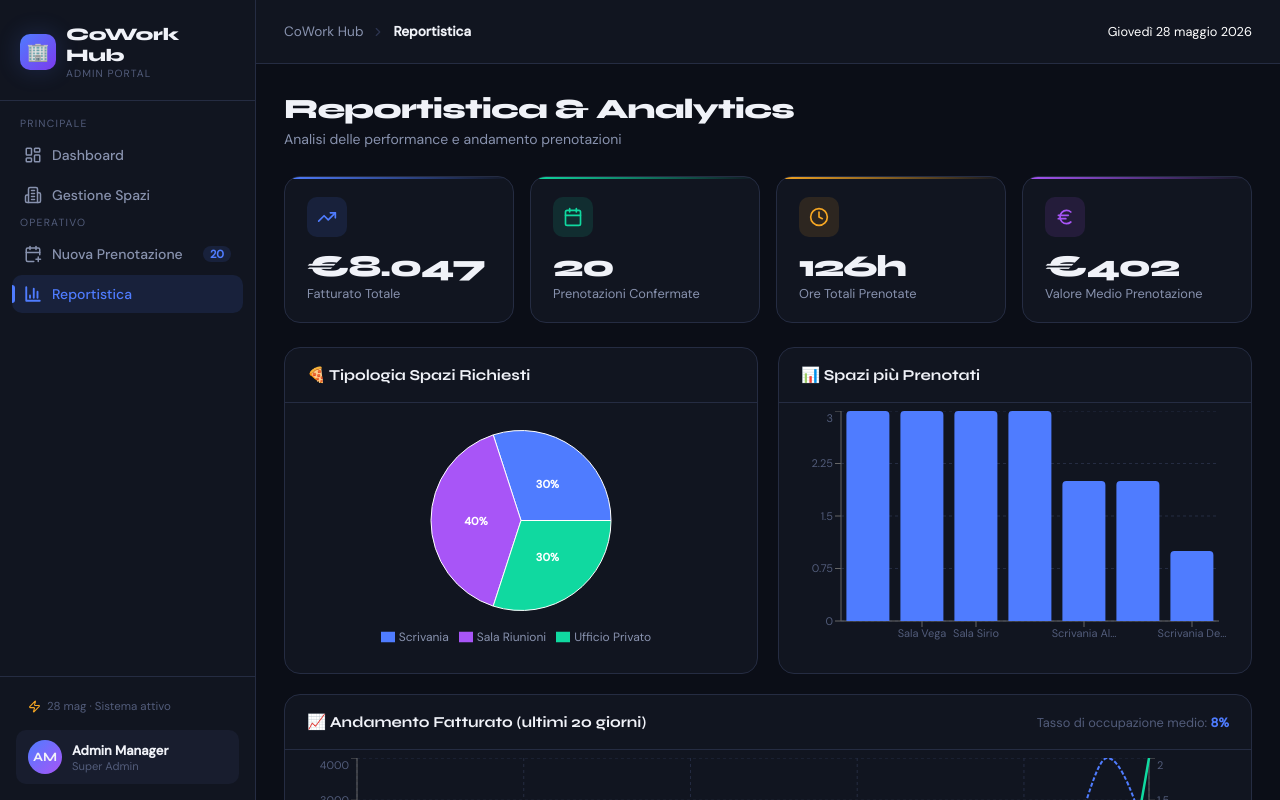
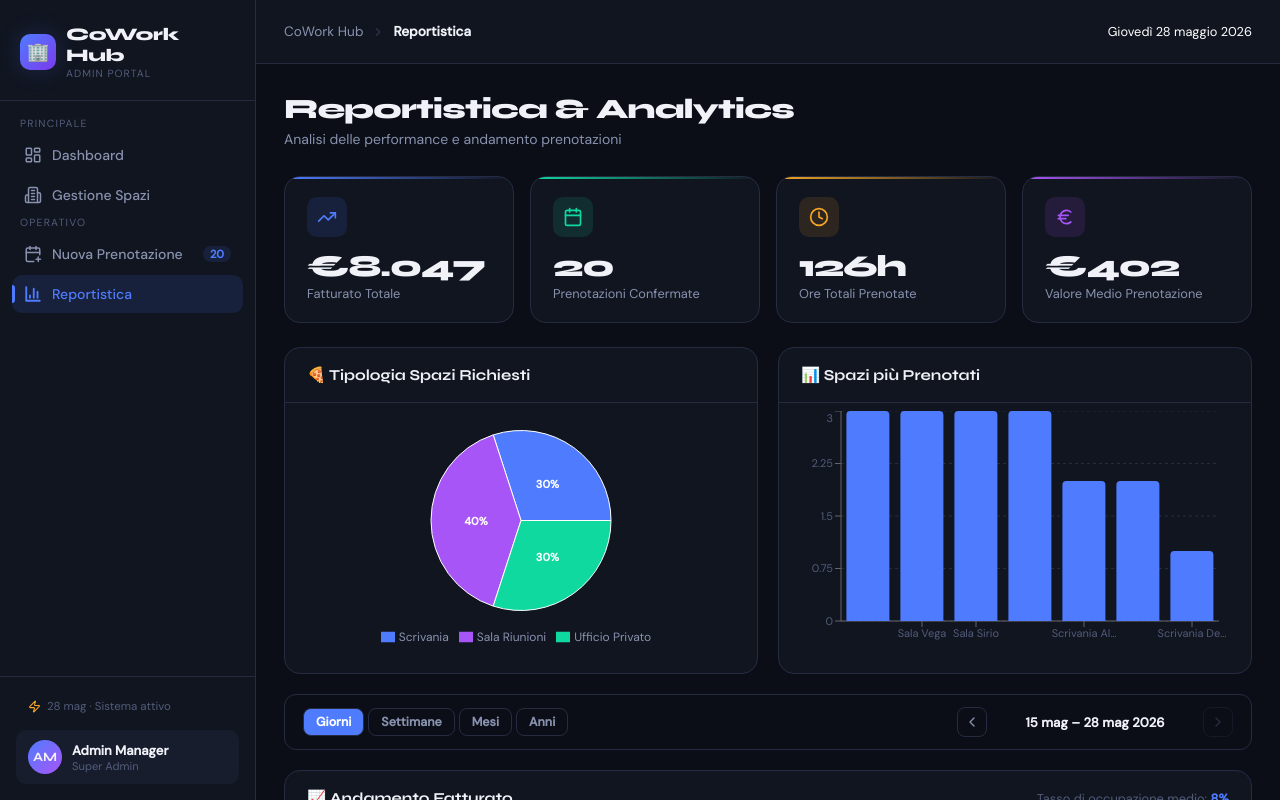
Before and after one commit to NicoMaker/Simulazione_Esame_FrontEnd, a React (Create React App) app: page / in a window 1280 px wide. Both pictures are taken after a click on the button "Vedi tutte". Shown: the top 800 px of the page. Built offline with nearby package versions, Linux system fonts and the light colour scheme.

Commit message:
sistemazione

```diff
--- a/src/components/ReportsDashboard.js
+++ b/src/components/ReportsDashboard.js
@@ -16,7 +16,7 @@ import {
   Legend,
   ResponsiveContainer,
 } from "recharts";
-import { TrendingUp, Calendar, Clock, Euro, Search, X } from "lucide-react";
+import { TrendingUp, Calendar, Clock, Euro, Search, X, ChevronLeft, ChevronRight } from "lucide-react";
 
 const COLORS_PIE = ["#4f7cff", "#a855f7", "#10d9a0"];
 
@@ -41,15 +41,7 @@ function CustomTooltip({ active, payload, label }) {
   );
 }
 
-function PieLabel({
-  cx,
-  cy,
-  midAngle,
-  innerRadius,
-  outerRadius,
-  percent,
-  name,
-}) {
+function PieLabel({ cx, cy, midAngle, innerRadius, outerRadius, percent }) {
   const RADIAN = Math.PI / 180;
   const radius = innerRadius + (outerRadius - innerRadius) * 0.5;
   const x = cx + radius * Math.cos(-midAngle * RADIAN);
@@ -69,11 +61,151 @@ function PieLabel({
   ) : null;
 }
 
+// ─── Time Navigation Controls ───────────────────────────────────────────────
+function TimeNav({ mode, setMode, offset, setOffset }) {
+  const modes = [
+    { id: "days", label: "Giorni" },
+    { id: "weeks", label: "Settimane" },
+    { id: "months", label: "Mesi" },
+    { id: "years", label: "Anni" },
+  ];
+
+  const getPeriodLabel = () => {
+    const now = new Date();
+    if (mode === "days") {
+      const start = new Date(now);
+      start.setDate(now.getDate() - (offset + 1) * 14 + 1);
+      const end = new Date(now);
+      end.setDate(now.getDate() - offset * 14);
+      return `${start.toLocaleDateString("it-IT", { day: "2-digit", month: "short" })} – ${end.toLocaleDateString("it-IT", { day: "2-digit", month: "short", year: "numeric" })}`;
+    }
+    if (mode === "weeks") {
+      const weekStart = new Date(now);
+      weekStart.setDate(now.getDate() - now.getDay() + 1 - offset * 7 * 4);
+      const weekEnd = new Date(weekStart);
+      weekEnd.setDate(weekStart.getDate() + 27);
+      return `${weekStart.toLocaleDateString("it-IT", { day: "2-digit", month: "short" })} – ${weekEnd.toLocaleDateString("it-IT", { day: "2-digit", month: "short", year: "numeric" })}`;
+    }
+    if (mode === "months") {
+      const d = new Date(now.getFullYear(), now.getMonth() - offset * 6, 1);
+      const end = new Date(now.getFullYear(), now.getMonth() - offset * 6 + 5, 1);
+      return `${d.toLocaleDateString("it-IT", { month: "long", year: "numeric" })} – ${end.toLocaleDateString("it-IT", { month: "long", year: "numeric" })}`;
+    }
+    if (mode === "years") {
+      const year = now.getFullYear() - offset;
+      return `Anno ${year}`;
+    }
+  };
+
+  return (
+    <div style={{
+      display: "flex",
+      alignItems: "center",
+      gap: 12,
+      flexWrap: "wrap",
+      marginBottom: 20,
+      padding: "12px 18px",
+      background: "var(--surface-2, var(--bg-secondary))",
+      borderRadius: 12,
+      border: "1px solid var(--border)",
+    }}>
+      {/* Mode selector */}
+      <div style={{ display: "flex", gap: 4 }}>
+        {modes.map((m) => (
+          <button
+            key={m.id}
+            onClick={() => { setMode(m.id); setOffset(0); }}
+            style={{
+              padding: "5px 12px",
+              borderRadius: 8,
+              border: "1px solid var(--border)",
+              background: mode === m.id ? "var(--accent)" : "transparent",
+              color: mode === m.id ? "#fff" : "var(--text-secondary)",
+              fontSize: "0.78rem",
+              fontWeight: 600,
+              cursor: "pointer",
+              transition: "all 0.15s",
+            }}
+          >
+            {m.label}
+          </button>
+        ))}
+      </div>
+
+      {/* Navigation arrows + label */}
+      <div style={{ display: "flex", alignItems: "center", gap: 8, marginLeft: "auto" }}>
+        <button
+          onClick={() => setOffset((o) => o + 1)}
+          style={{
+            width: 30, height: 30,
+            borderRadius: 8,
+            border: "1px solid var(--border)",
+            background: "transparent",
+            color: "var(--text-secondary)",
+            cursor: "pointer",
+            display: "flex", alignItems: "center", justifyContent: "center",
+          }}
+          title="Periodo precedente"
+        >
+          <ChevronLeft size={16} />
+        </button>
+        <span style={{
+          fontSize: "0.82rem",
+          fontWeight: 600,
+          color: "var(--text-primary, var(--text))",
+          minWidth: 200,
+          textAlign: "center",
+        }}>
+          {getPeriodLabel()}
+        </span>
+        <button
+          onClick={() => setOffset((o) => Math.max(0, o - 1))}
+          disabled={offset === 0}
+          style={{
+            width: 30, height: 30,
+            borderRadius: 8,
+            border: "1px solid var(--border)",
+            background: "transparent",
+            color: offset === 0 ? "var(--text-muted)" : "var(--text-secondary)",
+            cursor: offset === 0 ? "not-allowed" : "pointer",
+            opacity: offset === 0 ? 0.4 : 1,
+            display: "flex", alignItems: "center", justifyContent: "center",
+          }}
+          title="Periodo successivo"
+        >
+          <ChevronRight size={16} />
+        </button>
+        {offset > 0 && (
+          <button
+            onClick={() => setOffset(0)}
+            style={{
+              padding: "4px 10px",
+              borderRadius: 8,
+              border: "1px solid var(--accent)",
+              background: "transparent",
+              color: "var(--accent)",
+              fontSize: "0.75rem",
+              fontWeight: 600,
+              cursor: "pointer",
+            }}
+          >
+            Oggi
+          </button>
+        )}
+      </div>
+    </div>
+  );
+}
+
 export default function ReportsDashboard() {
   const { bookings, spaces } = useApp();
   const [search, setSearch] = useState("");
   const [typeFilter, setTypeFilter] = useState("all");
   const [cancelledFilter, setCancelledFilter] = useState(false);
+
+  // Time navigation state
+  const [chartMode, setChartMode] = useState("days"); // days | weeks | months | years
+  const [chartOffset, setChartOffset] = useState(0);
 
   const confirmed = bookings.filter((b) => b.status === "confirmed");
 
@@ -103,43 +235,96 @@ export default function ReportsDashboard() {
     .sort((a, b) => b.prenotazioni - a.prenotazioni)
     .slice(0, 7);
 
-  // ─── Line: revenue over time (last 20 days) ───
-  const last20 = Array.from({ length: 20 }, (_, i) => {
-    const d = new Date();
-    d.setDate(d.getDate() - (19 - i));
-    const key = d.toLocaleDateString("it-IT", {
-      day: "2-digit",
-      month: "2-digit",
-    });
+  // ─── Dynamic chart data based on mode + offset ───
+  const now = new Date();
+
+  const trendData = (() => {
+    if (chartMode === "days") {
+      // 14 days window, offset shifts by 14 days
+      return Array.from({ length: 14 }, (_, i) => {
+        const d = new Date(now);
+        d.setDate(now.getDate() - chartOffset * 14 - (13 - i));
+        const key = d.toLocaleDateString("it-IT", { day: "2-digit", month: "2-digit" });
         const dayBookings = confirmed.filter((b) => {
           const bd = new Date(b.date);
           return bd.toDateString() === d.toDateString();
         });
         return {
-      giorno: key,
+          label: key,
           Fatturato: dayBookings.reduce((s, b) => s + b.totalCost, 0),
           Prenotazioni: dayBookings.length,
         };
       });
+    }
 
-  // ─── Bar: weekly comparison ───
-  const weeklyRevenue = Array.from({ length: 4 }, (_, w) => {
-    const weekLabel = `Settimana ${4 - w}`;
-    const start = 7 * (w + 1);
-    const end = 7 * w;
+    if (chartMode === "weeks") {
+      // 8 weeks window, offset shifts by 8 weeks
+      return Array.from({ length: 8 }, (_, i) => {
+        const weekIdx = chartOffset * 8 + (7 - i);
+        const weekStart = new Date(now);
+        weekStart.setDate(now.getDate() - weekStart.getDay() + 1 - weekIdx * 7);
+        weekStart.setHours(0, 0, 0, 0);
+        const weekEnd = new Date(weekStart);
+        weekEnd.setDate(weekStart.getDate() + 6);
+        weekEnd.setHours(23, 59, 59, 999);
+
         const weekBookings = confirmed.filter((b) => {
-      const daysAgo = (Date.now() - new Date(b.date).getTime()) / 86400000;
-      return daysAgo >= end && daysAgo < start;
+          const bd = new Date(b.date);
+          return bd >= weekStart && bd <= weekEnd;
         });
+        const label = `${weekStart.toLocaleDateString("it-IT", { day: "2-digit", month: "2-digit" })}`;
         return {
-      settimana: weekLabel,
+          label,
           Fatturato: weekBookings.reduce((s, b) => s + b.totalCost, 0),
           Prenotazioni: weekBookings.length,
         };
-  }).reverse();
+      });
+    }
+
+    if (chartMode === "months") {
+      // 6 months window, offset shifts by 6 months
+      return Array.from({ length: 6 }, (_, i) => {
+        const monthOffset = chartOffset * 6 + (5 - i);
+        const d = new Date(now.getFullYear(), now.getMonth() - monthOffset, 1);
+        const nextM = new Date(now.getFullYear(), now.getMonth() - monthOffset + 1, 1);
+
+        const monthBookings = confirmed.filter((b) => {
+          const bd = new Date(b.date);
+          return bd >= d && bd < nextM;
+        });
+        const label = d.toLocaleDateString("it-IT", { month: "short", year: "2-digit" });
+        return {
+          label,
+          Fatturato: monthBookings.reduce((s, b) => s + b.totalCost, 0),
+          Prenotazioni: monthBookings.length,
+        };
+      });
+    }
+
+    if (chartMode === "years") {
+      // 3 years window, offset shifts by 1 year at a time, shown as months
+      const year = now.getFullYear() - chartOffset;
+      return Array.from({ length: 12 }, (_, i) => {
+        const d = new Date(year, i, 1);
+        const nextM = new Date(year, i + 1, 1);
+        const monthBookings = confirmed.filter((b) => {
+          const bd = new Date(b.date);
+          return bd >= d && bd < nextM;
+        });
+        const label = d.toLocaleDateString("it-IT", { month: "short" });
+        return {
+          label,
+          Fatturato: monthBookings.reduce((s, b) => s + b.totalCost, 0),
+          Prenotazioni: monthBookings.length,
+        };
+      });
+    }
+
+    return [];
+  })();
 
   // ─── Occupancy rate ───
-  const totalSlots = spaces.length * 20; // theoretical
+  const totalSlots = spaces.length * 20;
   const occupancyRate = Math.round((confirmed.length / totalSlots) * 100);
 
   // ─── Filtered table ───
@@ -157,6 +342,8 @@ export default function ReportsDashboard() {
       return true;
     })
     .sort((a, b) => new Date(b.createdAt) - new Date(a.createdAt));
+
+  const xInterval = chartMode === "years" ? 0 : chartMode === "months" ? 0 : chartMode === "weeks" ? 0 : 1;
 
   return (
     <div>
@@ -227,9 +414,7 @@ export default function ReportsDashboard() {
                 <Tooltip content={<CustomTooltip />} />
                 <Legend
                   formatter={(v) => (
-                    <span
-                      style={{ color: "var(--text-secondary)", fontSize: 12 }}
-                    >
+                    <span style={{ color: "var(--text-secondary)", fontSize: 12 }}>
                       {v}
                     </span>
                   )}
@@ -266,11 +451,19 @@ export default function ReportsDashboard() {
         </div>
       </div>
 
+      {/* ─── Time Navigation ─── */}
+      <TimeNav
+        mode={chartMode}
+        setMode={setChartMode}
+        offset={chartOffset}
+        setOffset={setChartOffset}
+      />
+
       {/* Line: revenue over time */}
       <div className="card" style={{ marginBottom: 20 }}>
         <div className="card-header">
           <div className="card-title">
-            📈 Andamento Fatturato (ultimi 20 giorni)
+            📈 Andamento Fatturato
           </div>
           <div style={{ fontSize: "0.8rem", color: "var(--text-muted)" }}>
             Tasso di occupazione medio:{" "}
@@ -280,23 +473,17 @@ export default function ReportsDashboard() {
         <div className="card-body" style={{ paddingTop: 8 }}>
           <ResponsiveContainer width="100%" height={220}>
             <LineChart
-              data={last20}
+              data={trendData}
               margin={{ top: 0, right: 20, bottom: 0, left: -10 }}
             >
               <CartesianGrid strokeDasharray="3 3" />
-              <XAxis dataKey="giorno" tick={{ fontSize: 10 }} interval={3} />
+              <XAxis dataKey="label" tick={{ fontSize: 10 }} interval={xInterval} />
               <YAxis yAxisId="left" tick={{ fontSize: 10 }} />
-              <YAxis
-                yAxisId="right"
-                orientation="right"
-                tick={{ fontSize: 10 }}
-              />
+              <YAxis yAxisId="right" orientation="right" tick={{ fontSize: 10 }} />
               <Tooltip content={<CustomTooltip />} />
               <Legend
                 formatter={(v) => (
-                  <span
-                    style={{ color: "var(--text-secondary)", fontSize: 12 }}
-                  >
+                  <span style={{ color: "var(--text-secondary)", fontSize: 12 }}>
                     {v}
                   </span>
                 )}
@@ -325,26 +512,32 @@ export default function ReportsDashboard() {
         </div>
       </div>
 
-      {/* Weekly comparison bar */}
+      {/* Bar: period comparison */}
       <div className="card" style={{ marginBottom: 24 }}>
         <div className="card-header">
-          <div className="card-title">📅 Confronto Settimanale</div>
+          <div className="card-title">
+            📅 Confronto Periodi —{" "}
+            <span style={{ color: "var(--text-muted)", fontWeight: 400, fontSize: "0.85rem" }}>
+              {chartMode === "days" && "per giorno"}
+              {chartMode === "weeks" && "per settimana"}
+              {chartMode === "months" && "per mese"}
+              {chartMode === "years" && "per mese (anno selezionato)"}
+            </span>
+          </div>
         </div>
         <div className="card-body" style={{ paddingTop: 8 }}>
           <ResponsiveContainer width="100%" height={200}>
             <BarChart
-              data={weeklyRevenue}
+              data={trendData}
               margin={{ top: 0, right: 20, bottom: 0, left: -10 }}
             >
               <CartesianGrid strokeDasharray="3 3" vertical={false} />
-              <XAxis dataKey="settimana" tick={{ fontSize: 11 }} />
+              <XAxis dataKey="label" tick={{ fontSize: 11 }} interval={xInterval} />
               <YAxis tick={{ fontSize: 10 }} />
               <Tooltip content={<CustomTooltip />} />
               <Legend
                 formatter={(v) => (
-                  <span
-                    style={{ color: "var(--text-secondary)", fontSize: 12 }}
-                  >
+                  <span style={{ color: "var(--text-secondary)", fontSize: 12 }}>
                     {v}
                   </span>
                 )}
```
Lines whose indentation alone changed are shown as unchanged.
